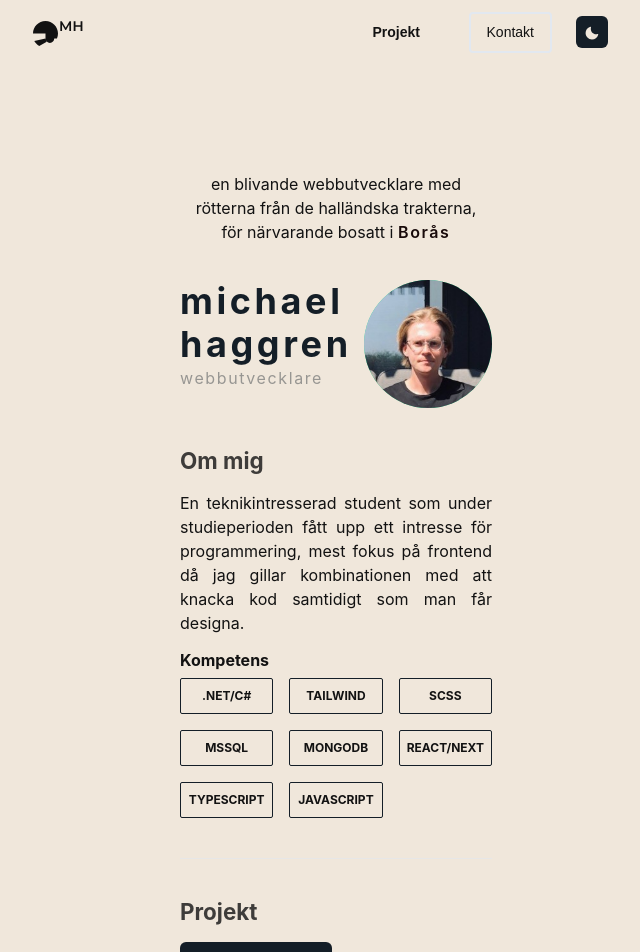
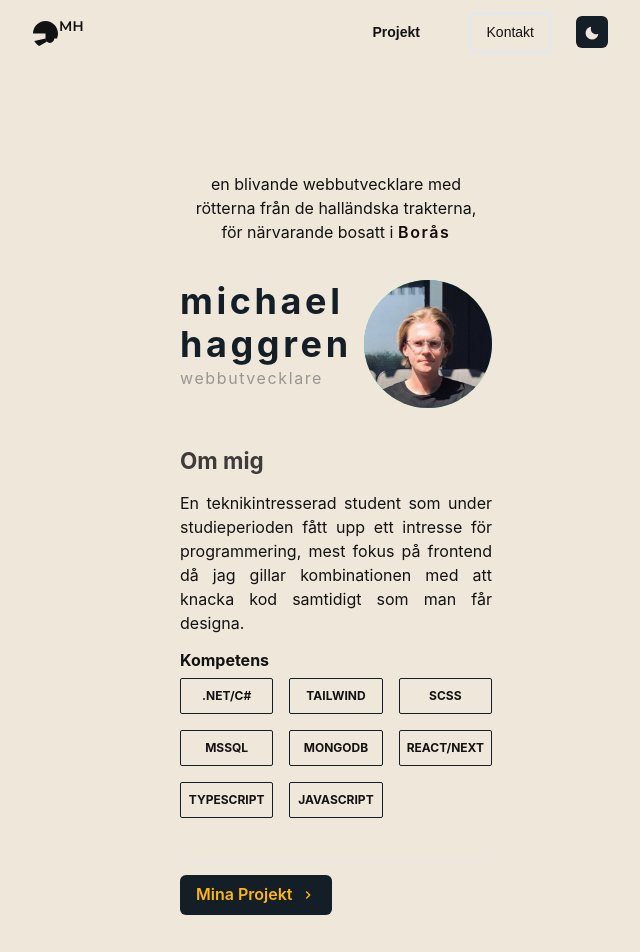
Before and after one commit to michaelhaggren/portfolio, a Next.js app: page / in a window 1280 px wide. Shown: the top 952 px of the page, without its empty margins (304-944 px from the left). Built offline with nearby package versions, Linux system fonts and the light colour scheme.

Commit message:
homepage fix

```diff
--- a/pages/index.tsx
+++ b/pages/index.tsx
@@ -177,10 +177,6 @@ const Home = () => (
         </Section>
         <Divider />
         <Section delay='0.6'>
-          <Heading as='h2' mt={10} fontSize='1.4em' className=' opacity-80'>
-            Projekt
-          </Heading>
-
           <Box alignItems='center' my={4}>
             <NextLink href='/projects' scroll={false} passHref>
               <Button
```
